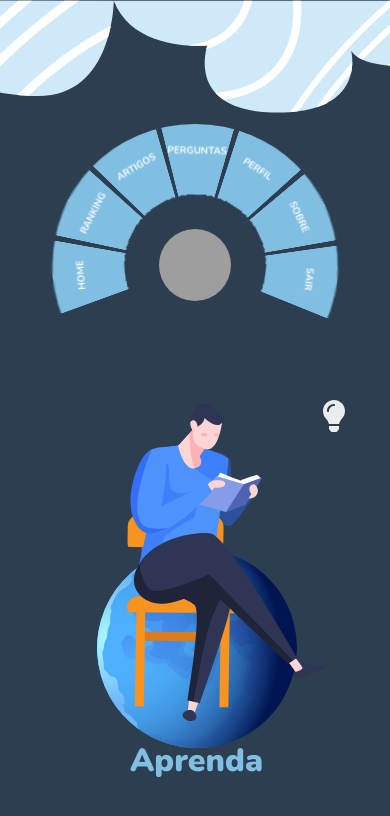
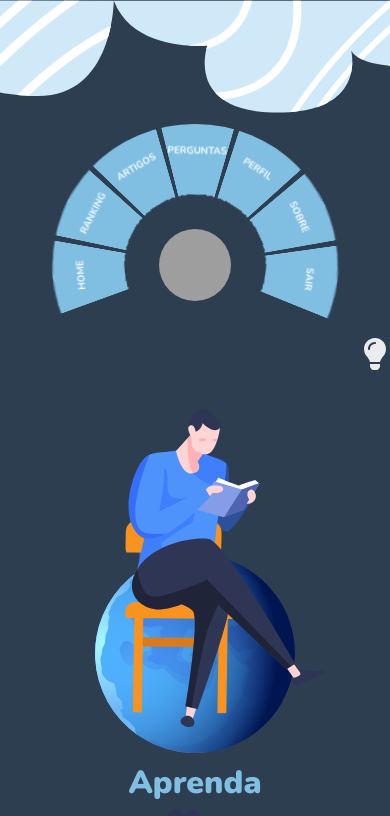
Before and after one commit to r-jasinski/ace-lms, a Vue app: page /home in a window 390 px wide. Shown: the top 816 px of the page. Built offline with nearby package versions, Linux system fonts and the light colour scheme; grey boxes are pictures that could not be loaded.

Commit message:
fix(project): improve app responsiveness

```diff
--- a/src/App.vue
+++ b/src/App.vue
@@ -1,5 +1,5 @@
 <template>
-  <div id="app" :class="{ darkmode: darkmode }">
+  <div id="app" :class="{ darkMode: darkMode }">
     <header>
       <app-header />
       <nav>
@@ -12,7 +12,7 @@
         icon="lightbulb"
         class="dark-mode-button"
         size="2x"
-        @click="darkmode = !darkmode"
+        @click="darkMode = !darkMode"
       />
       <router-view />
     </article>
@@ -36,7 +36,7 @@ export default {
   },
   data() {
     return {
-      darkmode: true
+      darkMode: true
     }
   }
 }
@@ -68,7 +68,7 @@ html {
 
 body {
   margin: 0;
-  min-width: 350px;
+  min-width: 320px;
 }
 
 #app {
@@ -87,7 +87,7 @@ header {
 
 article {
   display: flex;
-  padding-top: 50px;
+  margin-top: 50px;
   min-height: 45vh;
 }
 
@@ -99,29 +99,29 @@ a {
   color: var(--primary);
 }
 
-.darkmode {
+.darkMode {
   --dark: #ffffff;
   --light: #2c3e50;
 }
 
 .dark-mode-button {
+  position: absolute;
+  right: 1%;
+  top: 40%;
   opacity: 0.9;
   cursor: pointer;
-  position: fixed;
-  right: 45px;
-  top: 400px;
-}
-
-@media only screen and (max-width: 480px) {
-  header {
-    min-height: 300px;
-  }
 }
 
 @media (prefers-color-scheme: dark) {
-  .darkmode {
+  .darkMode {
     --dark: #ffffff;
     --light: #2c3e50;
   }
 }
+
+@media only screen and (max-width: 480px) {
+  article {
+    margin-top: 0;
+  }
+}
 </style>
--- a/src/components/home/Home.vue
+++ b/src/components/home/Home.vue
@@ -21,7 +21,7 @@ export default {
 
 <style scoped>
 .home {
-  min-width: 315px;
+  padding: 0 5%;
 }
 h4 {
   padding: 0 5%;
--- a/src/components/home/HomeMenu.vue
+++ b/src/components/home/HomeMenu.vue
@@ -47,9 +47,10 @@ export default {
 <style scoped>
 .home-menu {
   display: flex;
+  flex-wrap: wrap;
   justify-content: center;
-  margin-top: 10px;
-  gap: 32px;
+  margin-top: 1%;
+  gap: 5%;
 }
 
 .home-menu__item {
@@ -85,14 +86,14 @@ export default {
 
 .home-menu__man-with-laptop {
   width: 250px;
-  left: -15px;
+  left: -25px;
 }
 
 .home-menu__title {
   display: flex;
   justify-content: center;
   position: absolute;
-  bottom: 4%;
+  bottom: 0;
   width: 100%;
   font-size: 2em;
   font-weight: 900;
--- a/src/components/ranking/Ranking.vue
+++ b/src/components/ranking/Ranking.vue
@@ -42,20 +42,17 @@ export default {
 
 <style scoped>
 .ranking {
-  display: flex;
-  flex-wrap: wrap;
-  flex-direction: column;
+  padding: 0 5%;
 }
 
 .ranking__filters {
   display: flex;
-  align-self: flex-end;
   align-items: center;
-  /* gap: 25px; */
-  /* border: 2px solid red; */
+  justify-content: flex-end;
 }
 
 input {
+  width: 150px;
   min-height: 36px;
   border-radius: 18px;
   background-color: var(--light);
--- a/src/components/ranking/RankingUser.vue
+++ b/src/components/ranking/RankingUser.vue
@@ -30,7 +30,7 @@ export default {
   display: flex;
   flex-wrap: wrap;
   align-items: center;
-  margin-top: 2%;
+  margin-top: 1%;
   padding: 5px 15px;
 }
 
@@ -51,7 +51,7 @@ export default {
   margin-left: 20px;
   margin-right: 20px;
   background-image: url('https://assets.justinpinkney.com/toonify/images/hd/crops/gosling.jpg');
-  background-ranking-user__position: center;
+  background-position: center;
   background-size: cover;
 }
 
--- a/src/views/HomePage.vue
+++ b/src/views/HomePage.vue
@@ -17,7 +17,9 @@ export default {
 
 <style scoped>
 .home-page {
+  /* display: flex;
+  justify-content: center; */
   width: 100vw;
-  padding: 0 10%;
+  min-width: 320px;
 }
 </style>
--- a/src/views/RankingPage.vue
+++ b/src/views/RankingPage.vue
@@ -18,6 +18,6 @@ export default {
 <style scoped>
 .ranking-page {
   width: 100vw;
-  padding: 0 10%;
+  min-width: 320px;
 }
 </style>
```
